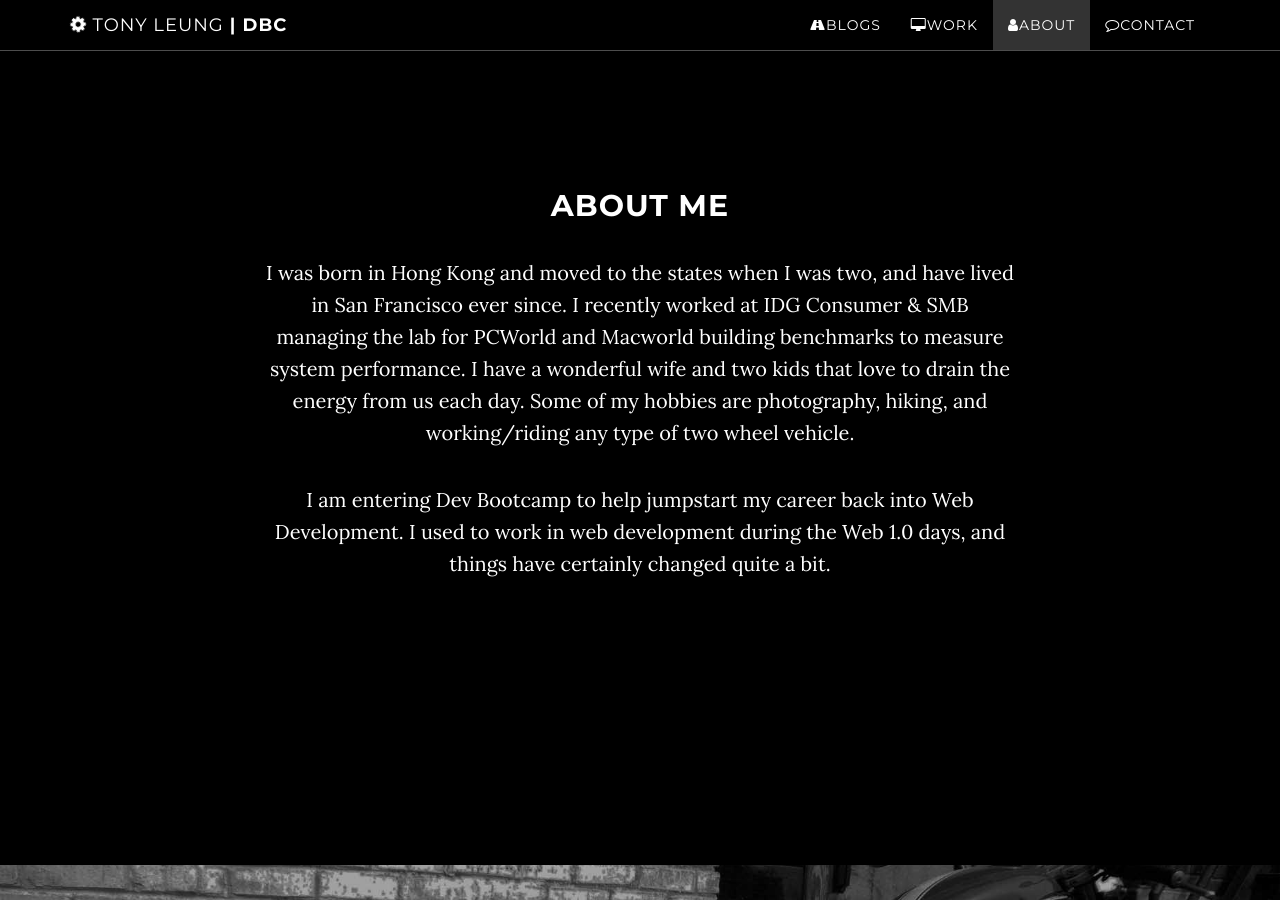
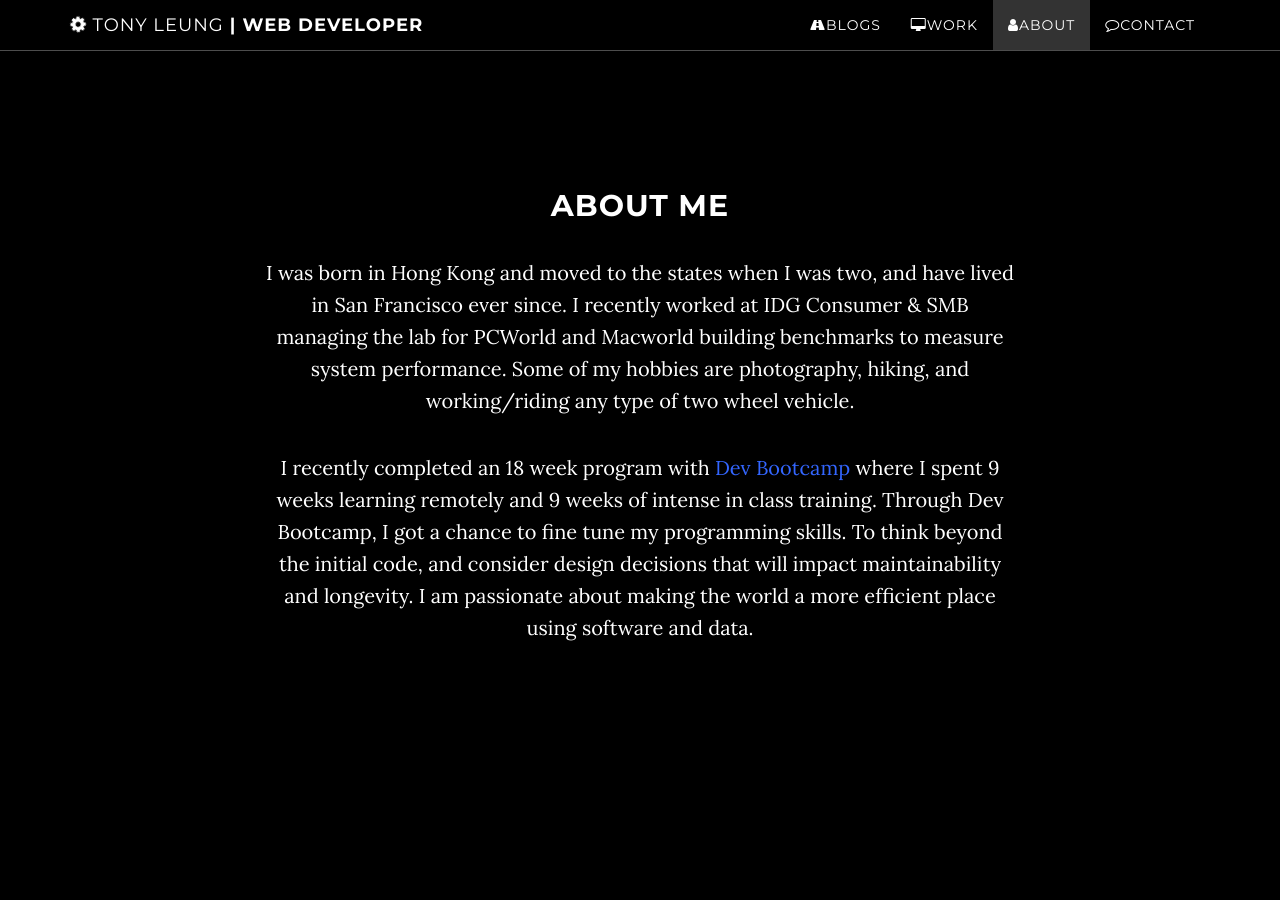
Before and after one commit to tleung999/tleung999.github.io, a Jekyll site: the page index.html, which Jekyll copies as it is, in a window 1280 px wide and 900 px high, scrolled down 961 px. Built offline with Jekyll 4.4.1, drawn with Linux system fonts in a browser that asks for light colours; nearby versions of some CDN libraries; some of the changed text lies outside the part shown.

```diff
--- a/_includes/header.html
+++ b/_includes/header.html
@@ -8,7 +8,7 @@
                 <span class="icon-bar"></span>
                 <span class="icon-bar"></span>
             </button>
-            <a class="navbar-brand" href="{{ site.baseurl }}/"><i class="fa fa-cog fa-spin"></i> TONY LEUNG | DBC</a>
+            <a class="navbar-brand" href="{{ site.baseurl }}/"><i class="fa fa-cog fa-spin"></i> TONY LEUNG | WEB DEVELOPER</a>
         </div>
 
         <!-- Collect the nav links, forms, and other content for toggling -->
--- a/base.html
+++ b/base.html
@@ -7,7 +7,7 @@
     <meta name="description" content="">
     <meta name="author" content="">
 
-    <title>TONY LEUNG | DBC - MY WORK</title>
+    <title>TONY LEUNG | WEB DEVELOPER - MY WORK</title>
 
     <!-- Bootstrap Core CSS -->
     <link href="http://netdna.bootstrapcdn.com/bootstrap/3.0.3/css/bootstrap.min.css" rel="stylesheet" type="text/css">
@@ -31,7 +31,7 @@
                     <i class="fa fa-bars"></i>
                 </button>
                 <a class="navbar-brand" href="#page-top">
-                    <i class="fa fa-cog fa-spin"></i>  <span class="light">TONY LEUNG</span> | DBC
+                    <i class="fa fa-cog fa-spin"></i>  <span class="light">TONY LEUNG</span> | WEB DEVELOPER
                 </a>
             </div>
 
@@ -71,7 +71,7 @@
             <div class="container">
                 <div class="row">
                     <div class="col-md-8 col-md-offset-2">
-                        <h1 class="brand-heading">TONY LEUNG @DBC</h1>
+                        <h1 class="brand-heading">TONY LEUNG</h1>
                         <p class="intro-text">Coding / Photography / Fun </p>
                         <div class="page-scroll">
                             <a href="#about" class="btn btn-circle">
--- a/index.html
+++ b/index.html
@@ -7,7 +7,7 @@
     <meta name="description" content="">
     <meta name="author" content="">
 
-    <title>TONY LEUNG | DBC</title>
+    <title>TONY LEUNG | WEB DEVELOPER</title>
 
     <!-- Bootstrap Core CSS -->
     <link href="http://netdna.bootstrapcdn.com/bootstrap/3.0.3/css/bootstrap.min.css" rel="stylesheet" type="text/css">
@@ -32,7 +32,7 @@
                     <i class="fa fa-bars"></i>
                 </button>
                 <a class="navbar-brand" href="#page-top">
-                    <i class="fa fa-cog fa-spin"></i>  <span class="light">TONY LEUNG</span> | DBC
+                    <i class="fa fa-cog fa-spin"></i>  <span class="light">TONY LEUNG</span> | WEB DEVELOPER
                 </a>
             </div>
 
@@ -68,7 +68,7 @@
             <div class="container">
                 <div class="row">
                     <div class="col-md-8 col-md-offset-2">
-                        <h1 class="brand-heading">TONY LEUNG @DBC</h1>
+                        <h1 class="brand-heading">TONY LEUNG</h1>
                         <p class="intro-text">Coding / Photography / Fun </p>
                         <div class="page-scroll">
                             <a href="#about" class="btn btn-circle">
@@ -85,8 +85,8 @@
         <div class="row">
             <div class="col-lg-8 col-lg-offset-2">
                 <h2>About Me</h2>
-                <p>I was born in Hong Kong and moved to the states when I was two, and have lived in San Francisco ever since. I recently worked at IDG Consumer & SMB managing the lab for PCWorld and Macworld building benchmarks to measure system performance. I have a wonderful wife and two kids that love to drain the energy from us each day. Some of my hobbies are photography, hiking, and working/riding any type of two wheel vehicle. </p>
-                <p>I am entering Dev Bootcamp to help jumpstart my career back into Web Development. I used to work in web development during the Web 1.0 days, and things have certainly changed quite a bit. </p>
+                <p>I was born in Hong Kong and moved to the states when I was two, and have lived in San Francisco ever since. I recently worked at IDG Consumer & SMB managing the lab for PCWorld and Macworld building benchmarks to measure system performance. Some of my hobbies are photography, hiking, and working/riding any type of two wheel vehicle. </p>
+                <p>I recently completed an 18 week program with <a href="http://devbootcamp.com/"> Dev Bootcamp</a> where I spent 9 weeks learning remotely and 9 weeks of intense in class training.  Through Dev Bootcamp, I got a chance to fine tune my programming skills. To think beyond the initial code, and consider design decisions that will impact maintainability and longevity. I am passionate about making the world a more efficient place using software and data. </p>
             </div>
         </div>
     </section>
@@ -96,9 +96,9 @@
             <div class="container">
                 <div class="col-lg-8 col-lg-offset-2">
                     <h2>Contact Me</h2>
-                <p>tleung999@yahoo.com</p>
+                <p>tleung999@gmail.com</p>
                 <ul class="list-inline banner-social-buttons">
-                    <li><a href="https://www.linkedin.com/profile/view?id=225539140&authType=name&authToken=2VdK&locale=en_US&pvs=pp&trk=ppro_viewmore" class="btn btn-default btn-lg"><i class="fa fa-linkedin-square"></i> <span class="network-name">LinkedIn</span></a>
+                    <li><a href="https://www.linkedin.com/in/tleung999" class="btn btn-default btn-lg"><i class="fa fa-linkedin-square"></i> <span class="network-name">LinkedIn</span></a>
                     </li>
                     <li><a href="https://twitter.com/tleung75" class="btn btn-default btn-lg"><i class="fa fa-twitter fa-fw"></i> <span class="network-name">Twitter</span></a>
                     </li>
```
Also changed, not shown: work/index.html (+19 -1 lines), img/gw2itemsearch.jpg (added), img/simplicity.jpg (added).
